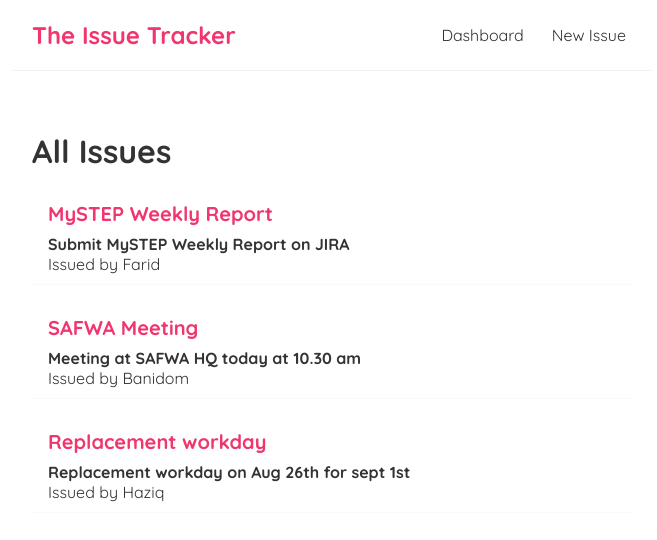
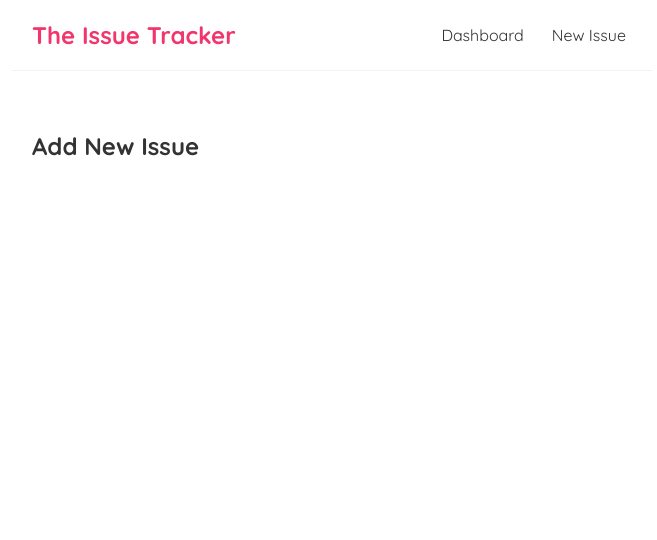
Before and after one commit to AimanFred/bug-tracker, a React (Create React App) app: page /create in a window 1280 px wide. Shown: the top 540 px of the page, without its empty margins (308-965 px from the left). Built offline with nearby package versions, Linux system fonts and the light colour scheme; data requests are answered from the project's data file.

Commit message:
add exact path to home route

```diff
--- a/src/App.js
+++ b/src/App.js
@@ -1,5 +1,6 @@
 import Navbar from './Navbar';
 import Dashboard from './Dashboard';
+import Create from './Create';
 import { BrowserRouter as Router, Route, Switch } from 'react-router-dom';
 
 function App() {
@@ -9,8 +10,11 @@
         <Navbar />
         <div className="content">
           <Switch>
-            <Route path="/">
+            <Route exact path="/">
               <Dashboard />
+            </Route>
+            <Route path="/create">
+              <Create />
             </Route>
           </Switch>
         </div>
--- /dev/null
+++ b/src/Create.js
@@ -0,0 +1,9 @@
+const Create = () => {
+  return (
+    <div className="create">
+      <h2>Add New Issue</h2>
+    </div>
+   );
+}
+
+export default Create;
```
